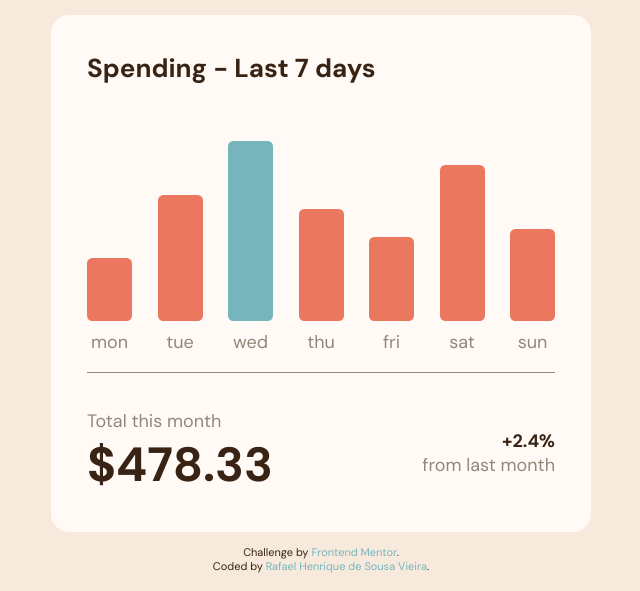
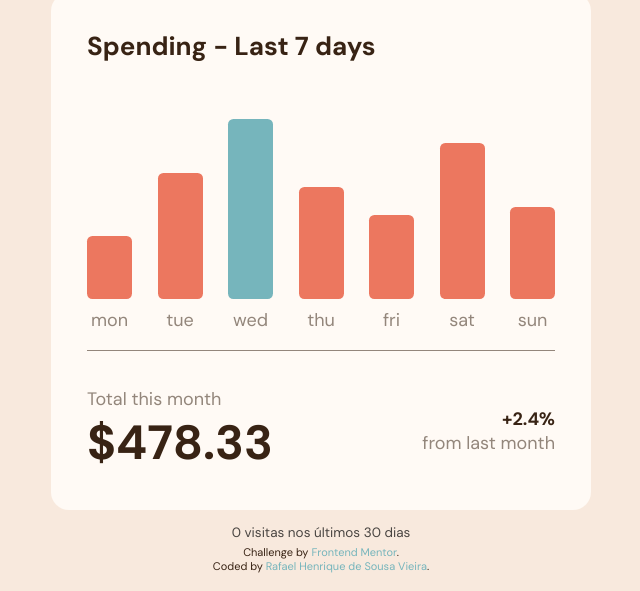
Before and after one commit to RafaelHDSV/Expenses-chart-component, a plain HTML site: page index.html in a window 1280 px wide. Shown: the part 209-800 px from the top of the page, without its empty margins (319-959 px from the left). Drawn offline with Linux system fonts and the light colour scheme.

Commit message:
Show public visit count in the footer (board#22). (#1)

```diff
--- a/index.html
+++ b/index.html
@@ -95,6 +95,8 @@
   <script src="script.js"></script>
     <script type="module" src="js/analytics.js"></script>
 <script data-name="BMC-Widget" data-cfasync="false" src="https://cdnjs.buymeacoffee.com/1.0.0/widget.prod.min.js" data-id="vieira" data-description="Support me on Buy me a coffee!" data-message="" data-color="#EC775F" data-position="Right" data-x_margin="18" data-y_margin="18"></script>
+    <p id="va-visits" aria-live="polite" hidden style="margin:0;padding:0.75rem 1rem;text-align:center;font-size:0.75rem;opacity:0.7"></p>
+    <script type="module" src="js/visit-count.js"></script>
 </body>
 
 </html>
--- /dev/null
+++ b/js/visit-count.js
@@ -0,0 +1,22 @@
+const key = 'expenses-chart-component'
+const el = document.getElementById('va-visits')
+if (el) {
+  const local = ['localhost', '127.0.0.1', '[::1]'].includes(location.hostname)
+  ;(async () => {
+    try {
+      const res = await fetch(
+        `https://analytics.getvieira.com/v1/public/projects/${encodeURIComponent(key)}/summary?period=30d`
+      )
+      const data = res.ok ? await res.json() : null
+      const n = typeof data?.pageviews === 'number' ? data.pageviews : 0
+      if (!local && n <= 0) return
+      el.textContent = `${new Intl.NumberFormat('pt-BR').format(n)} visitas nos últimos 30 dias`
+      el.hidden = false
+    } catch {
+      if (local) {
+        el.textContent = '0 visitas nos últimos 30 dias'
+        el.hidden = false
+      }
+    }
+  })()
+}
--- a/vendor/vieira-analytics/package.json
+++ b/vendor/vieira-analytics/package.json
@@ -1,6 +1,6 @@
 {
   "name": "@vieira/analytics",
-  "version": "0.1.2",
+  "version": "0.2.2",
   "private": true,
   "type": "module",
   "main": "./dist/index.js",
```
Also changed, not shown: vendor/vieira-analytics/dist/chunk-7RC3YH4P.js, vendor/vieira-analytics/dist/index.js, vendor/vieira-analytics/dist/react.js, 3 other files.
